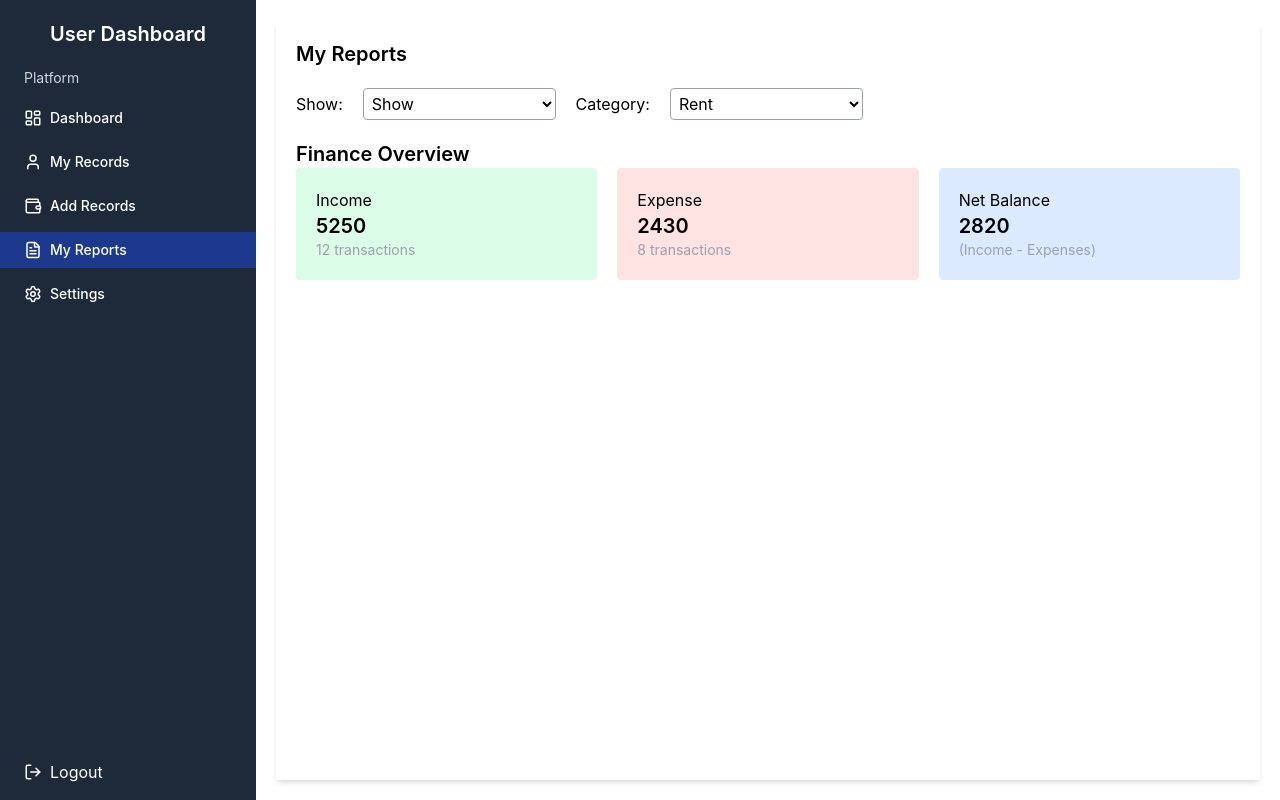
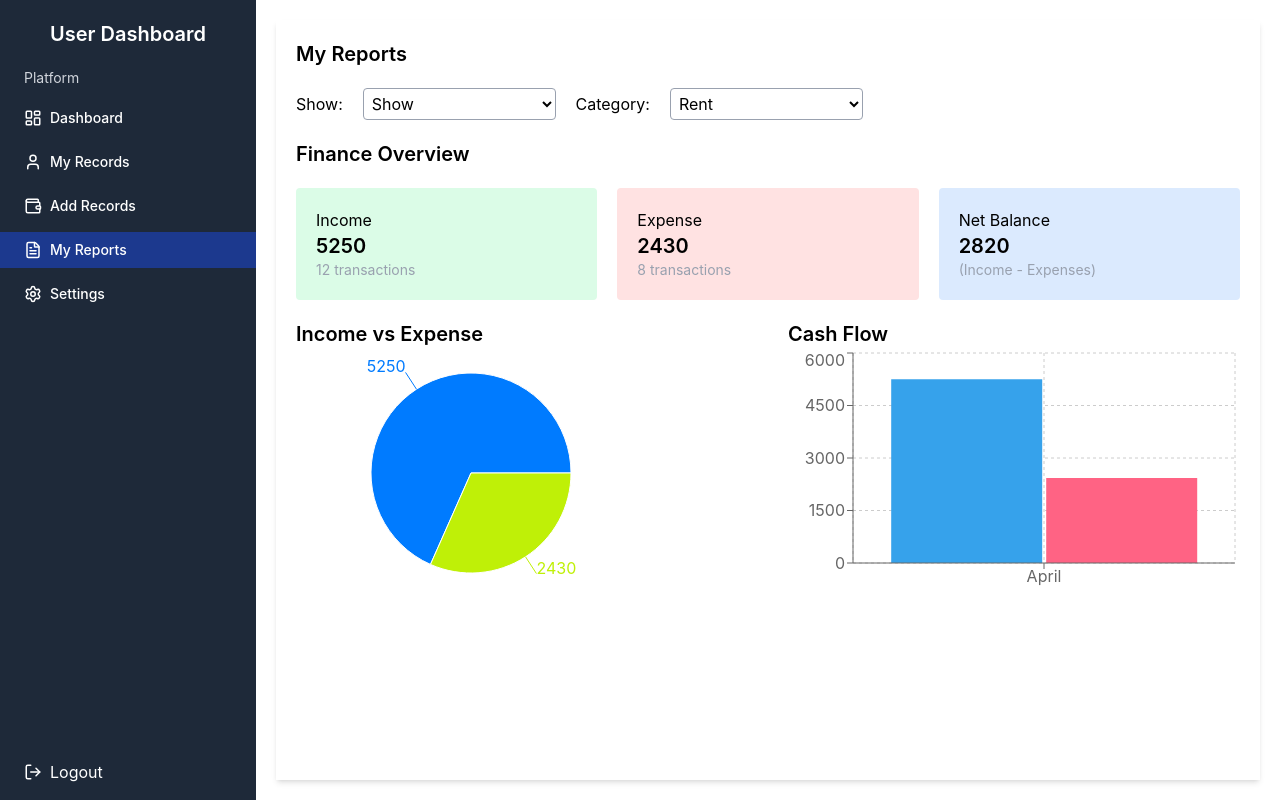
Before and after one commit to IamFJ03/Admin-panel, a React app in the folder frontend/: page /user/my-reports in a window 1280 px wide. Built offline with nearby package versions, Linux system fonts and the light colour scheme; the HTML template or start-up script is replaced by a standard one.

Commit message:
My Reports Page

```diff
--- a/frontend/src/pages/user/MyReports.jsx
+++ b/frontend/src/pages/user/MyReports.jsx
@@ -1,6 +1,28 @@
 import React from 'react'
-import Sidebar from '../../components/sidebar'
+import Sidebar from '../../components/sidebar';
+import {PieChart, Pie, CartesianGrid, ResponsiveContainer, Tooltip, BarChart, Bar, XAxis, YAxis} from 'recharts';
 export default function MyRecords() {
+  const pieData = [
+    {
+      name: "Income",
+      value: 5250,
+      fill: '#007bff'
+    },
+    {
+      name: "Expense",
+      value: 2430,
+      fill: '#bff007'
+    }
+  ];
+
+  const barData = [
+    {
+      name: "April",
+      income: 5250,
+      expense: 2430
+    },
+    {}
+  ]
   const financeData = [
     {
       type: 'Income',
@@ -48,15 +70,37 @@ export default function MyRecords() {
           </select>
         </div>
         <div className='m-5'>
-          <p className='text-xl font-semibold'>Finance Overview</p>
+          <p className='text-xl font-semibold mb-5'>Finance Overview</p>
           <div className='flex justify-between gap-5'>
             {financeData.map(item => (
               <div className={`p-5 ${item.color} flex-1 rounded`}>
-<p className=''>{item.type}</p>
-<p className='text-xl font-semibold'>{item.amount}</p>
-<p className='text-sm text-gray-400'>{item.statement}</p>
+                <p className=''>{item.type}</p>
+                <p className='text-xl font-semibold'>{item.amount}</p>
+                <p className='text-sm text-gray-400'>{item.statement}</p>
               </div>
             ))}
+          </div>
+        </div>
+        <div className='flex mx-5 gap-10'>
+          <div className='flex-1'>
+            <p className='text-xl font-semibold'>Income vs Expense</p>
+            <PieChart width={350} height={250}>
+              <Pie data={pieData} outerRadius={100} dataKey="value" label>
+                <Tooltip />
+              </Pie>
+            </PieChart>
+          </div>
+          <div className='flex-1'>
+            <p className='text-xl font-semibold'>Cash Flow</p>
+            <ResponsiveContainer width="100%" height={250}>
+              <BarChart data={barData}>
+                <CartesianGrid strokeDasharray="3 3"/>
+                <XAxis dataKey="name"/>
+                <YAxis />
+                <Bar dataKey="income" fill='#36A2EB'/>
+                <Bar dataKey="expense" fill='#FF6384'/>
+              </BarChart>
+            </ResponsiveContainer>
           </div>
         </div>
       </div>
```
Also changed, not shown: frontend/src/pages/AdminDashboard.jsx (+13 -14 lines).
